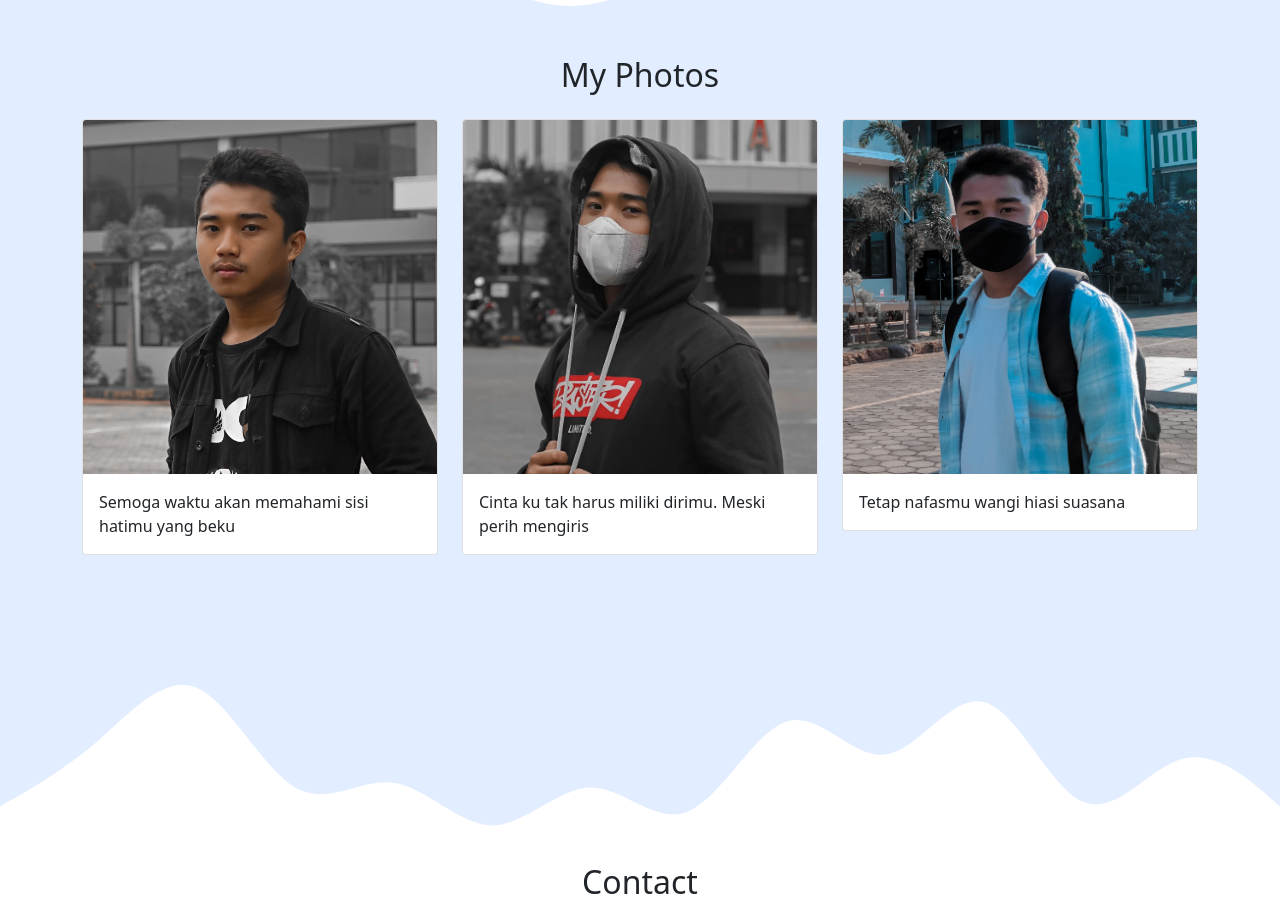
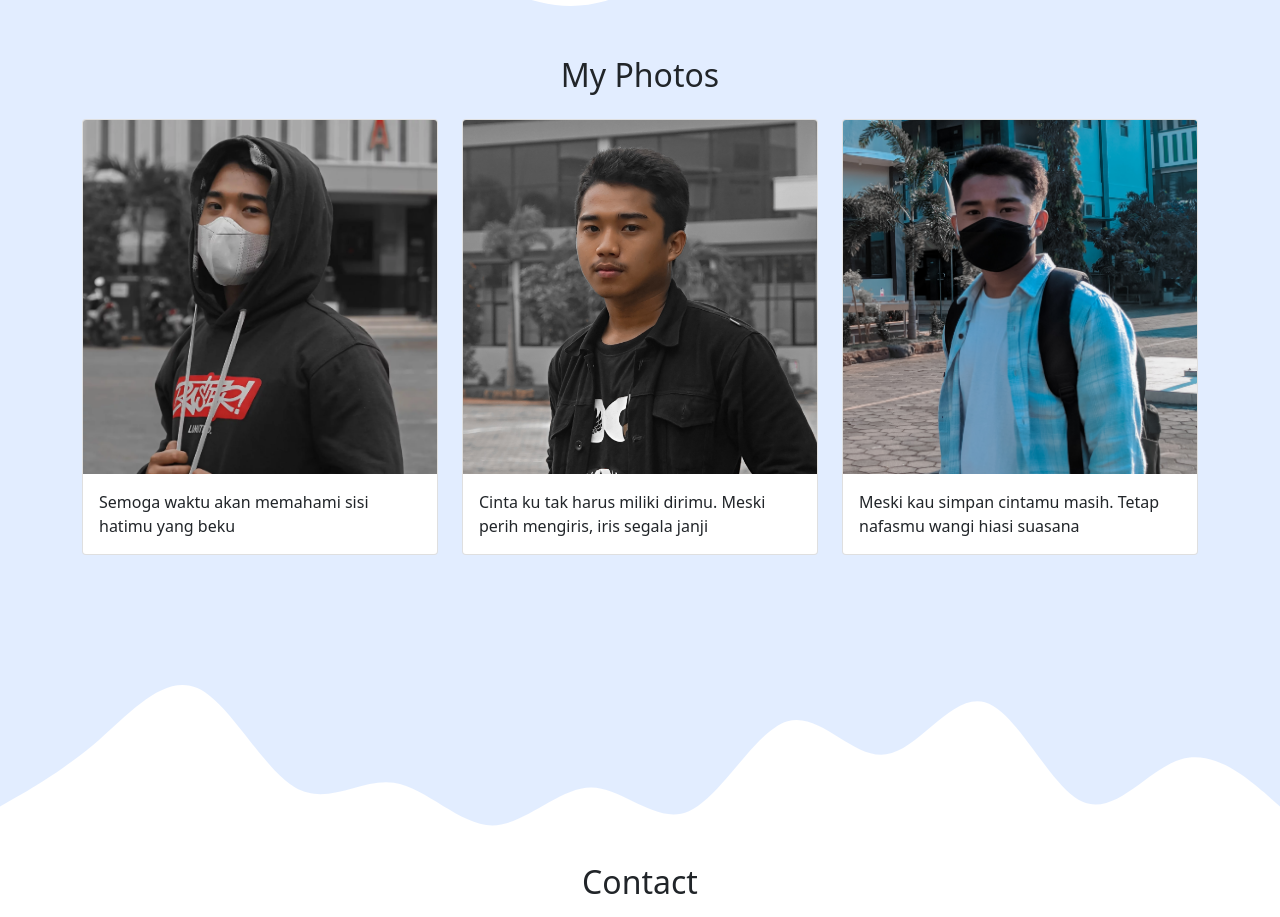
Before and after one commit to danyakmallun/portfolio-project, a plain HTML site: page index.html in a window 1280 px wide. Shown: the part 1169-2086 px from the top of the page. Drawn offline with nearby package versions, Linux system fonts and the light colour scheme.

Commit message:
memperbaiki posisi foto

```diff
--- a/index.html
+++ b/index.html
@@ -90,7 +90,7 @@
         <div class="row">
           <div class="col-md-4 mb-4">
             <div class="card">
-              <img src="img/DSC03614 (4).jpg" class="card-img-top" alt="..." />
+              <img src="img/dany.jpg" class="card-img-top" alt="..." />
               <div class="card-body">
                 <p class="card-text">Semoga waktu akan memahami sisi hatimu yang beku</p>
               </div>
@@ -98,9 +98,9 @@
           </div>
           <div class="col-md-4 mb-4">
             <div class="card">
-              <img src="img/dany.jpg" class="card-img-top" alt="..." />
+              <img src="img/DSC03614 (4).jpg" class="card-img-top" alt="..." />
               <div class="card-body">
-                <p class="card-text">Cinta ku tak harus miliki dirimu. Meski perih mengiris</p>
+                <p class="card-text">Cinta ku tak harus miliki dirimu. Meski perih mengiris, iris segala janji</p>
               </div>
             </div>
           </div>
@@ -108,7 +108,7 @@
             <div class="card">
               <img src="img/00000PORTRAIT_00000_BURST20210811155450764.jpg" class="card-img-top" alt="..." />
               <div class="card-body">
-                <p class="card-text">Tetap nafasmu wangi hiasi suasana</p>
+                <p class="card-text">Meski kau simpan cintamu masih. Tetap nafasmu wangi hiasi suasana</p>
               </div>
             </div>
           </div>
```
